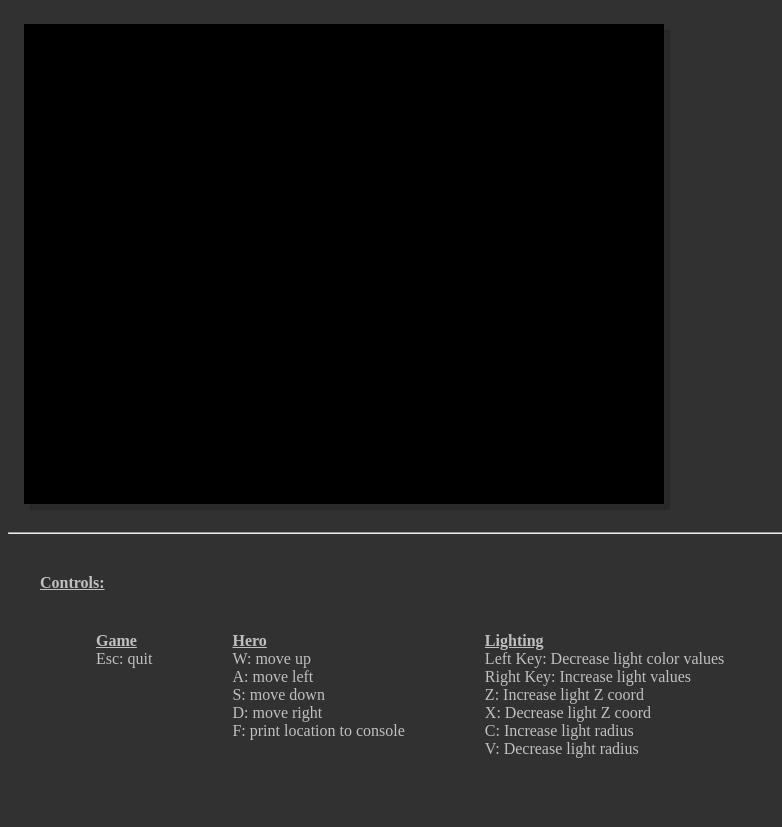
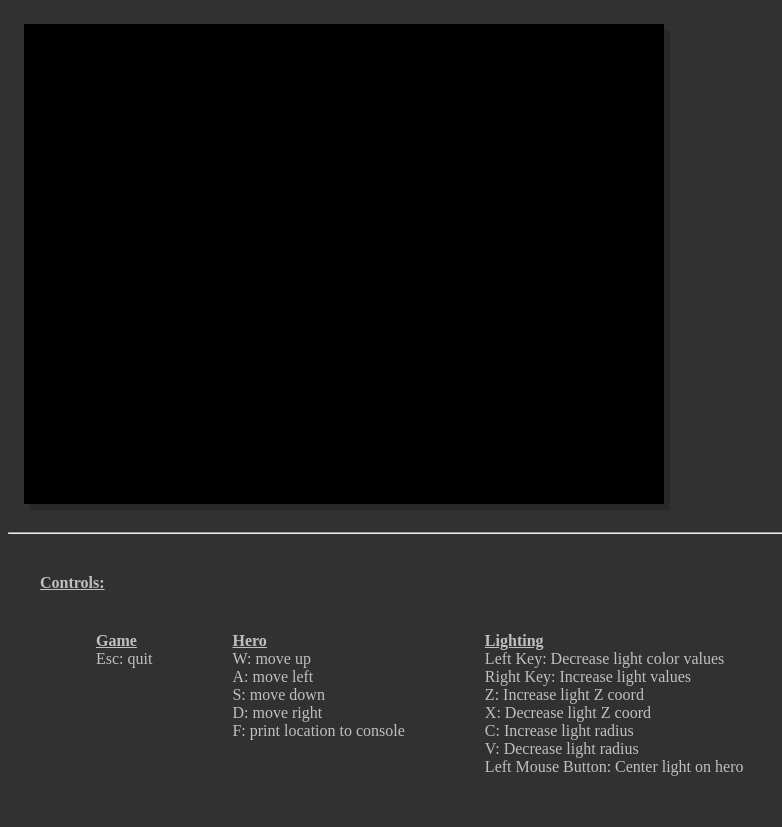
Before and after one commit to jackthehatguy/laptop_knights, a website: page progress/index.html in a window 1280 px wide. Shown: the whole page, without its empty margins (0-782 px from the left). Drawn offline with Linux system fonts and the light colour scheme; no server answers.

Commit message:
&controlDisplay

```diff
--- a/progress/index.html
+++ b/progress/index.html
@@ -94,6 +94,7 @@
           <div>X: Decrease light Z coord</div>
           <div>C: Increase light radius</div>
           <div>V: Decrease light radius</div>
+          <div>Left Mouse Button: Center light on hero</div>
         </div>
       </div>
     </div>
```
